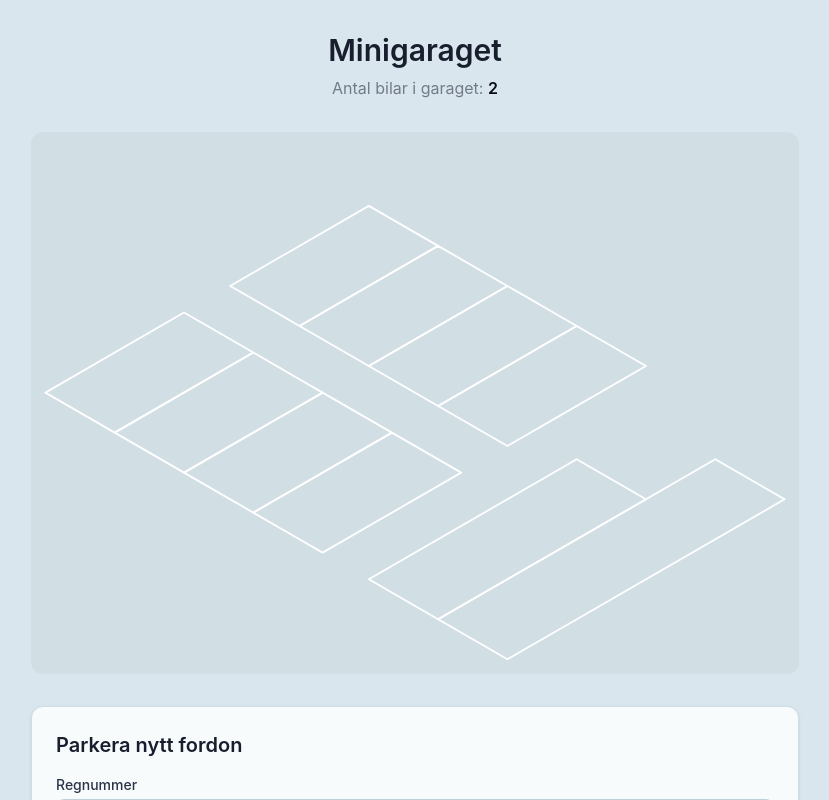
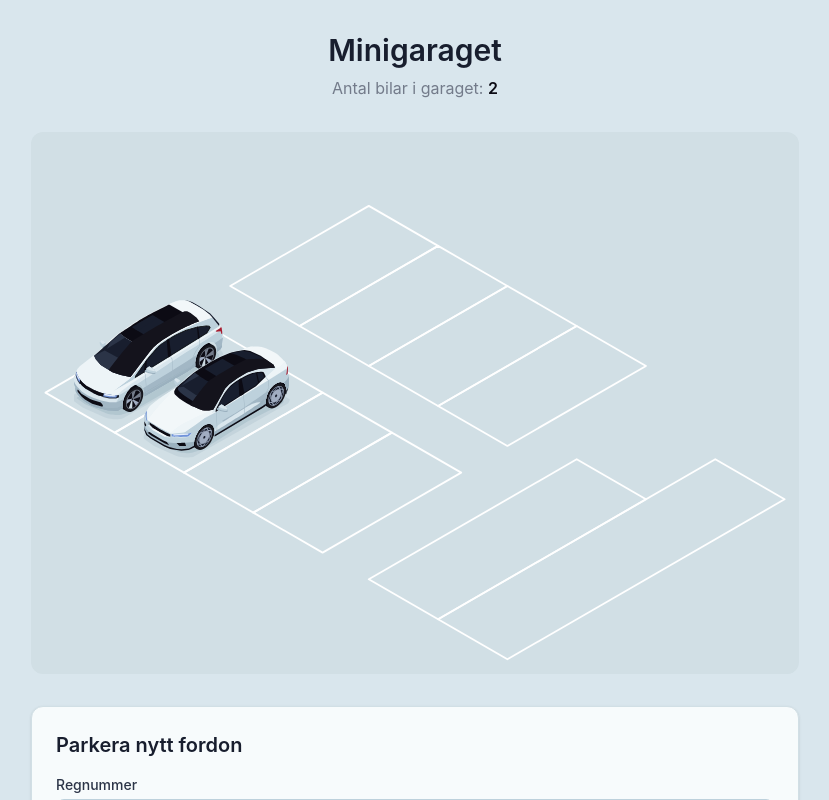
Before and after one commit to laszloprekop/fe-09-minigarage, a React (Vite) app: page / in a window 1280 px wide. Shown: the top 800 px of the page, without its empty margins (225-1054 px from the left). Built offline with nearby package versions, Linux system fonts and the light colour scheme.

Commit message:
feat(ui): place vehicles in their bays with depth sorting

```diff
--- a/src/App.tsx
+++ b/src/App.tsx
@@ -109,7 +109,7 @@ export default function App() {
           </p>
         </header>
 
-        <GarageView plan={plan} />
+        <GarageView plan={plan} cars={cars} />
 
         <ParkingForm
           regNumber={regNumber}
--- a/src/components/GarageView.tsx
+++ b/src/components/GarageView.tsx
@@ -1,6 +1,6 @@
-import { MAX_OVERHANG } from '../data/sprites.generated';
-import { bayCorners } from '../domain/iso';
-import type { Plan } from '../domain/types';
+import { MAX_OVERHANG, SPRITES } from '../data/sprites.generated';
+import { bayBox, bayCorners, depthOf } from '../domain/iso';
+import type { Bay, ICar, Plan } from '../domain/types';
 
 /** Breathing room around the lot, in the same px units as the grid. */
 const PAD = 40;
@@ -23,11 +23,34 @@ function lotViewBox(plan: Plan): string {
   return `${minX} ${minY} ${maxX - minX} ${maxY - minY}`;
 }
 
+interface Placed {
+  car: ICar;
+  bay: Bay;
+}
+
+/**
+ * Vehicles paired with their bays, ordered back to front. Painting in this
+ * order lets a nearer vehicle cover a more distant one — without it, a bus in
+ * a far bay draws over the car in front of it, and only sometimes, depending
+ * on the order things were parked.
+ */
+function placeVehicles(plan: Plan, cars: ICar[]): Placed[] {
+  const byId = new Map(plan.bays.map((bay) => [bay.id, bay]));
+
+  return cars
+    .flatMap((car) => {
+      const bay = byId.get(car.bayId);
+      return bay ? [{ car, bay }] : [];
+    })
+    .sort((a, b) => depthOf(a.bay) - depthOf(b.bay));
+}
+
 interface Props {
   plan: Plan;
+  cars: ICar[];
 }
 
-export function GarageView({ plan }: Props) {
+export function GarageView({ plan, cars }: Props) {
   return (
     <svg
       viewBox={lotViewBox(plan)}
@@ -46,6 +69,28 @@ export function GarageView({ plan }: Props) {
           />
         ))}
       </g>
+
+      <g>
+        {placeVehicles(plan, cars).map(({ car, bay }) => {
+          const sprite = SPRITES[`${car.type}-${car.facing}`];
+          if (!sprite) return null;
+
+          // Offsets are measured from the bay's axis-aligned box, not from a
+          // corner of the parallelogram.
+          const box = bayBox(bay);
+
+          return (
+            <image
+              key={car.id}
+              href={sprite.file}
+              x={box.x + sprite.dx}
+              y={box.y + sprite.dy}
+              width={sprite.w}
+              height={sprite.h}
+            />
+          );
+        })}
+      </g>
     </svg>
   );
 }
```
